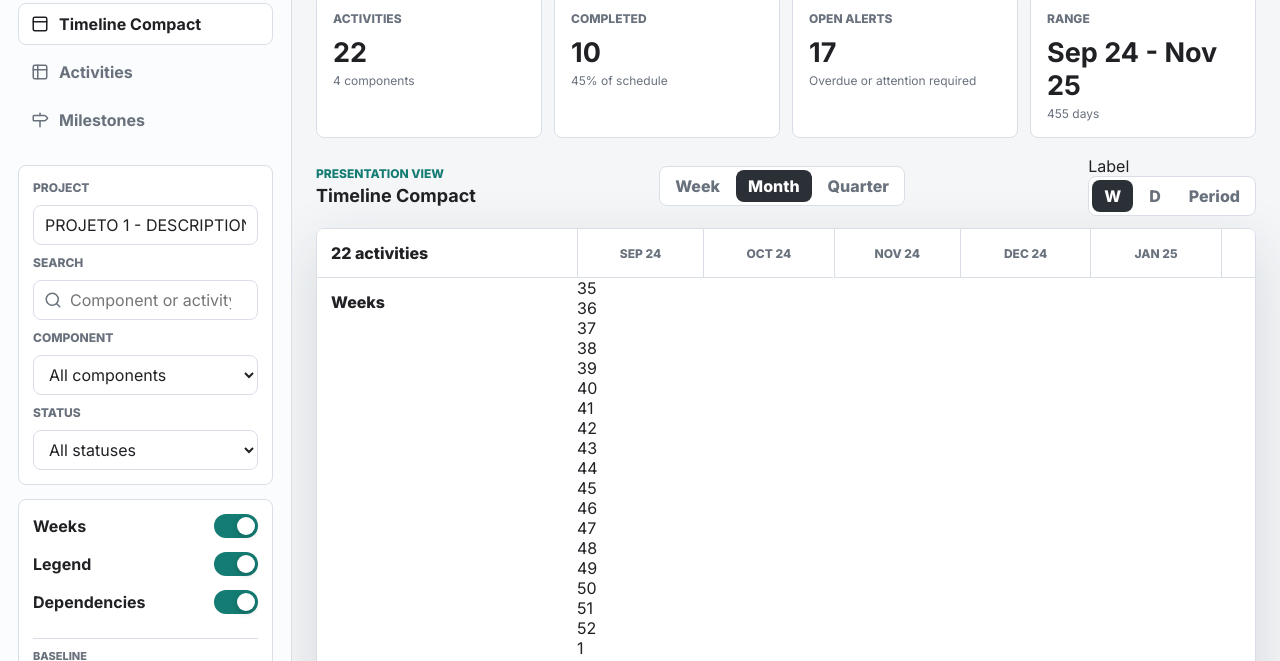
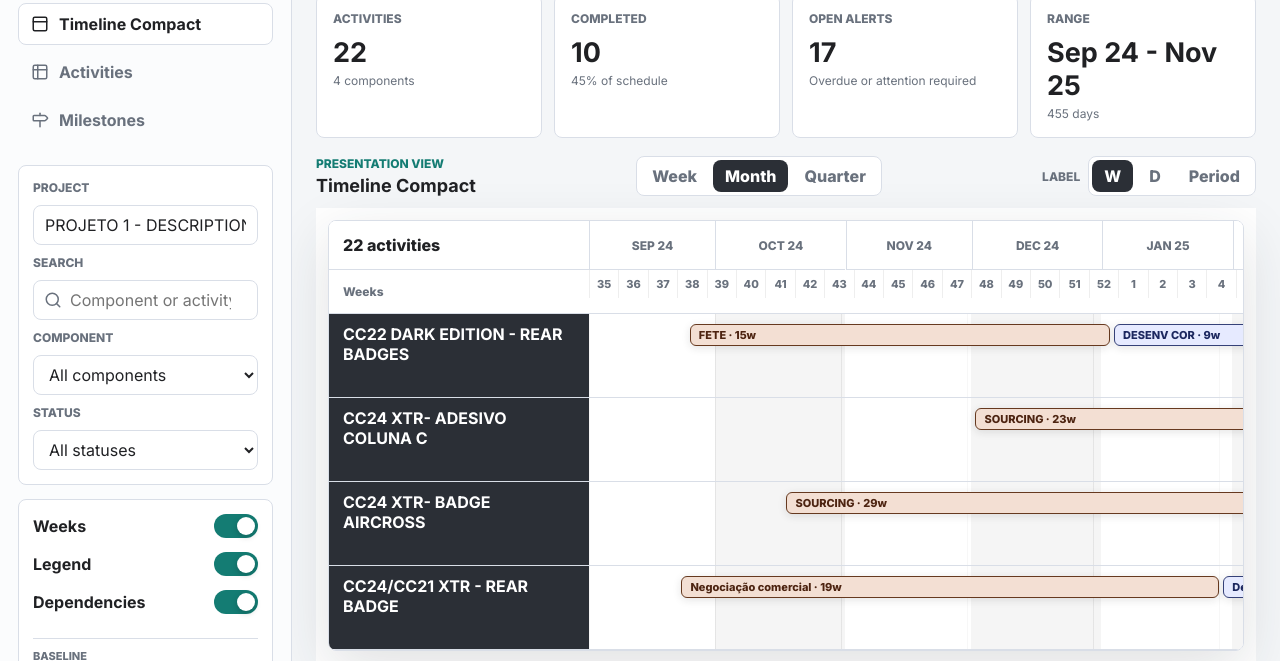
Before and after one commit to thiagolibrelon/schedule-generator-css, a plain HTML site: page index.html in a window 1280 px wide. Both pictures are taken after a click on the button "Timeline Compact". Shown: the part 139-800 px from the top of the page. Drawn offline with nearby package versions, Linux system fonts and the light colour scheme.

Commit message:
Update styles.css

```diff
--- a/styles.css
+++ b/styles.css
@@ -901,3 +901,120 @@ dialog::backdrop {
   padding-top: 10px;
   border-top: 1px solid var(--line);
 }
+
+.compact-grid {
+  display: grid;
+  grid-template-columns: 260px 1fr;
+}
+
+.compact-component-label {
+  position: sticky;
+  left: 0;
+  z-index: 3;
+  background: var(--charcoal);
+  color: #fff;
+  border-bottom: 1px solid var(--line);
+  padding: 10px 14px;
+  display: flex;
+  align-items: flex-start;
+}
+
+.compact-component-lane {
+  position: relative;
+  border-bottom: 1px solid var(--line);
+  background-image: linear-gradient(
+    to right,
+    rgba(32, 33, 36, 0.08) 1px,
+    transparent 1px
+  );
+}
+
+.compact-bar {
+  position: absolute;
+  height: 22px;
+  border-radius: 6px;
+  border: 1px solid color-mix(in srgb, var(--bar) 72%, #000);
+  background: var(--bar-soft);
+  color: var(--bar-text);
+  box-shadow: 0 2px 8px rgba(32, 33, 36, 0.12);
+  padding: 0 8px;
+  display: flex;
+  align-items: center;
+  font-size: 11px;
+  font-weight: 900;
+  white-space: nowrap;
+  overflow: hidden;
+  text-overflow: ellipsis;
+}
+
+.compact-weeks-row {
+  position: relative;
+  min-height: 28px;
+  border-bottom: 1px solid var(--line);
+  background: #fff;
+}
+
+.compact-week-corner {
+  min-height: 28px;
+  font-size: 12px;
+  color: var(--muted);
+}
+
+.compact-week-cell {
+  position: absolute;
+  top: 0;
+  height: 28px;
+  border-left: 1px solid rgba(32, 33, 36, 0.08);
+  display: flex;
+  align-items: center;
+  justify-content: center;
+  font-size: 11px;
+  font-weight: 800;
+  color: var(--muted);
+}
+
+.compact-month-band {
+  position: absolute;
+  top: 0;
+  bottom: 0;
+  background: rgba(255, 255, 255, 0.55);
+  pointer-events: none;
+  z-index: 0;
+}
+
+.compact-month-band.alt {
+  background: rgba(32, 33, 36, 0.045);
+}
+
+.compact-bar {
+  z-index: 2;
+}
+
+.compact-component-lane {
+  overflow: hidden;
+}
+
+.compact-control-group {
+  display: flex;
+  align-items: center;
+  gap: 8px;
+}
+
+.compact-control-title {
+  color: var(--muted);
+  font-size: 12px;
+  font-weight: 900;
+  text-transform: uppercase;
+}
+.compact-draggable-bar {
+  cursor: grab;
+}
+
+.compact-draggable-bar:active {
+  cursor: grabbing;
+}
+
+#presentationExportArea {
+  background: #ffffff;
+  padding: 12px;
+}
```
